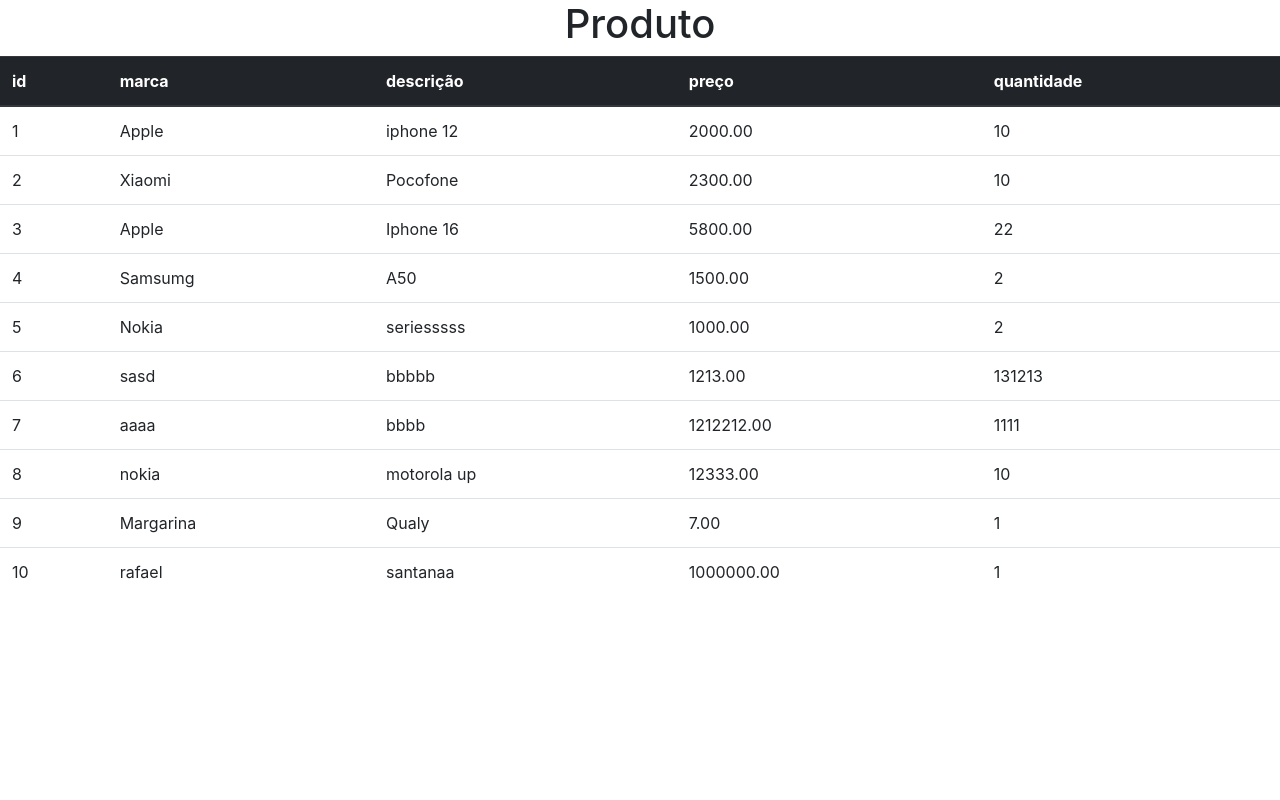
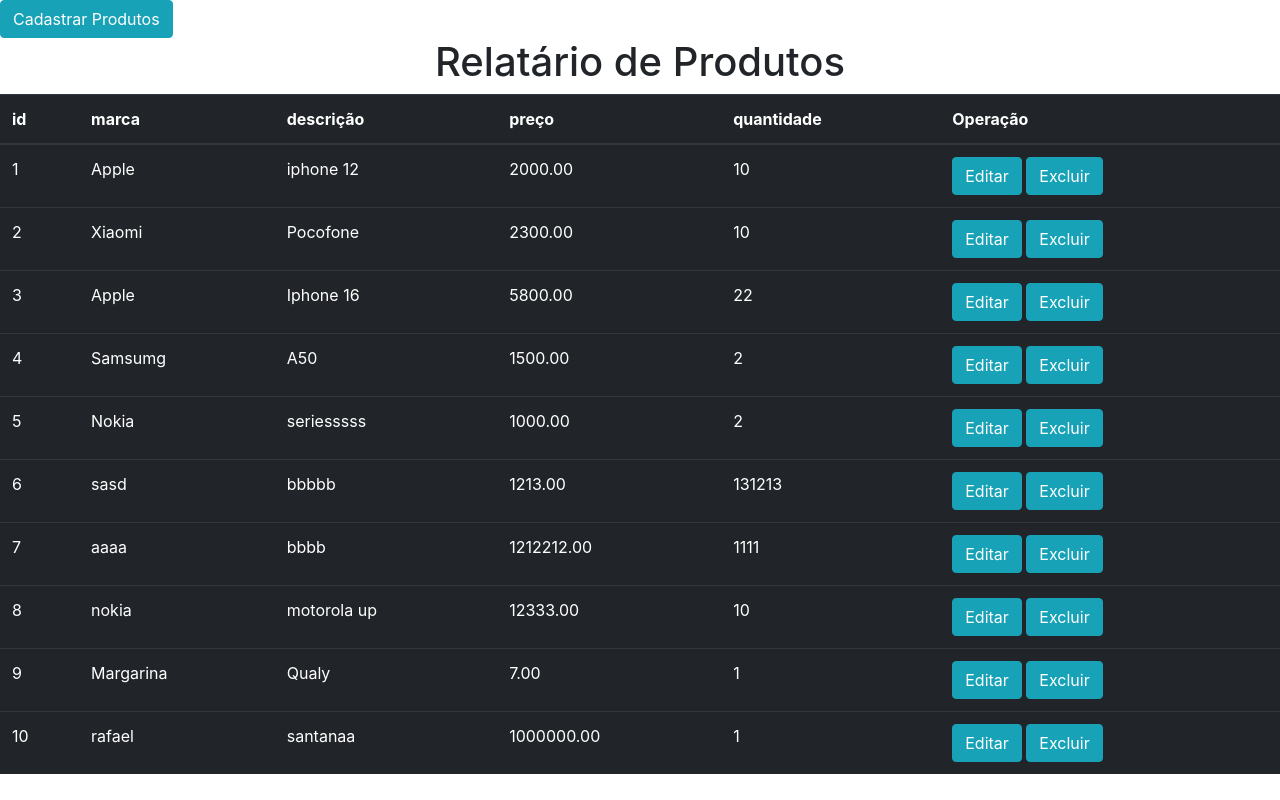
Before and after one commit to 2021Lincoln/Loja-celular, a Django app: page /produto/ in a window 1280 px wide. Run offline with Django 5.2, Linux system fonts and the light colour scheme; data comes from the database, SQL or seed files in the repository; both versions use the stored data as it was after the commit; some libraries are stand-ins or nearby versions.

Commit message:
Fi feito o arquivo de cadastro de produto e os butões de editar e excluir ainda estão imcompleto

```diff
--- a/cliente/urls.py
+++ b/cliente/urls.py
@@ -16,10 +16,12 @@
 """
 from django.contrib import admin
 from django.urls import path
-from .views import fcliente
+from .views import fcliente, fcadcliente, salvar
 
 
 urlpatterns = [
     path('admin/', admin.site.urls),
-    path('', fcliente)
+    path('', fcliente),
+    path('fcadcliente/', fcadcliente, name='fcadcliente'),
+    path('salvar/', salvar, name='salvar')
 ]
--- a/produto/templates/cad_produto.html
+++ b/produto/templates/cad_produto.html
@@ -8,36 +8,44 @@
     <!-- Bootstrap CSS -->
     <link rel="stylesheet" href="https://stackpath.bootstrapcdn.com/bootstrap/4.1.3/css/bootstrap.min.css" integrity="sha384-MCw98/SFnGE8fJT3GXwEOngsV7Zt27NXFoaoApmYm81iuXoPkFOJwJ8ERdknLPMO" crossorigin="anonymous">
 
-    <title>Produtos</title>
+    <title>cadastro de produto</title>
   </head>
   <body>
-    <h1 class="text-center">Produto</h1>
-    <table class="table">
-  <thead class="thead-dark">
-    <tr>
-       <th scope="col">id</th>
-      <th scope="col">marca</th>
-      <th scope="col">descrição</th>
-      <th scope="col">preço</th>
-      <th scope="col">quantidade</th>
-    </tr>
-  </thead>
-  <tbody>
-  {% for produto in produtos %}
-    <tr>
-      <td>{{produto.id}}</td>
-      <td>{{produto.marca}}</td>
-      <td>{{produto.descricao}}</td>
-      <td>{{produto.preco}}</td>
-      <td>{{produto.quantidade}}</td>
-    </tr>
-  {% endfor %}
-  </tbody>
-</table>
+    <div class="container">
+        <div class="row">
+            <div class="col-md-2"></div>
+            <div class="col-md-8">
+                <h1 class="text-center">Cadastro de Produto</h1>
+
+                <form method="post" action="{% url 'salvar' %}">
+                    <!-- no csrf_token é como se fosse uma proteção dos dados-->
+                  {% csrf_token %}
+
+                    <div class="form-group">
+                        <label for="marca">Marca</label>
+                        <input type="text" class="form-control" placeholder="Digite a marca" name="marca">
+                    </div>
+                     <div class="form-group">
+                        <label for="descricao">Descricao</label>
+                        <input type="text" class="form-control" placeholder="Digite a descrição" name="descricao">
+                    </div>
+                  <div class="form-group">
+                        <label for="preco">Preco</label>
+                        <input type="number" class="form-control" placeholder="Digite o preço" name="preco">
+                  </div>
+                  <div class="form-group">
+                        <label for="quantidade">Quantidade</label>
+                        <input type="number" class="form-control" placeholder="Digite a quantidade" name="quantidade">
+                  </div>
+                    <button type="submit" class="btn btn-primary">Enviar</button>
+                </form>
+            </div>
+            <div class="col-md-2"></div>
+        </div>
+    </div>
     <!-- JavaScript (Opcional) -->
     <!-- jQuery primeiro, depois Popper.js, depois Bootstrap JS -->
     <script src="https://code.jquery.com/jquery-3.3.1.slim.min.js" integrity="sha384-q8i/X+965DzO0rT7abK41JStQIAqVgRVzpbzo5smXKp4YfRvH+8abtTE1Pi6jizo" crossorigin="anonymous"></script>
     <script src="https://cdnjs.cloudflare.com/ajax/libs/popper.js/1.14.3/umd/popper.min.js" integrity="sha384-ZMP7rVo3mIykV+2+9J3UJ46jBk0WLaUAdn689aCwoqbBJiSnjAK/l8WvCWPIPm49" crossorigin="anonymous"></script>
     <script src="https://stackpath.bootstrapcdn.com/bootstrap/4.1.3/js/bootstrap.min.js" integrity="sha384-ChfqqxuZUCnJSK3+MXmPNIyE6ZbWh2IMqE241rYiqJxyMiZ6OW/JmZQ5stwEULTy" crossorigin="anonymous"></script>
   </body>
-</html>
--- /dev/null
+++ b/produto/templates/rel_produto.html
@@ -0,0 +1,51 @@
+<!DOCTYPE html>
+<html lang="pt-br">
+  <head>
+    <!-- Meta tags Obrigatórias -->
+    <meta charset="utf-8">
+    <meta name="viewport" content="width=device-width, initial-scale=1, shrink-to-fit=no">
+
+    <!-- Bootstrap CSS -->
+    <link rel="stylesheet" href="https://stackpath.bootstrapcdn.com/bootstrap/4.1.3/css/bootstrap.min.css" integrity="sha384-MCw98/SFnGE8fJT3GXwEOngsV7Zt27NXFoaoApmYm81iuXoPkFOJwJ8ERdknLPMO" crossorigin="anonymous">
+
+    <title>Relatorio</title>
+  </head>
+  <body>
+  <a href="{% url 'fcadproduto' %}"><button type="button" class="btn btn-info"> Cadastrar Produtos</button></a>
+    <h1 class="text-center">Relatário de Produtos</h1>
+    <table class="table table-dark">
+  <thead>
+    <tr>
+       <th scope="col">id</th>
+      <th scope="col">marca</th>
+      <th scope="col">descrição</th>
+      <th scope="col">preço</th>
+      <th scope="col">quantidade</th>
+      <th scope="col">Operação</th>
+    </tr>
+  </thead>
+  <tbody>
+  {% for produto in produtos%}
+    <tr>
+      <td>{{produto.id}}</td>
+      <td>{{produto.marca}}</td>
+      <td>{{produto.descricao}}</td>
+      <td>{{produto.preco}}</td>
+      <td>{{produto.quantidade}}</td>
+      <td>
+        <a href="{% url 'exibir' produto.id %}"><button type="button" class="btn btn-info">Editar</button></a>
+        <a href="{% url 'excluir' produto.id %}"><button type="button" class="btn btn-info">Excluir</button></a>
+
+
+      </td>
+    </tr>
+  {% endfor %}
+  </tbody>
+</table>
+    <!-- JavaScript (Opcional) -->
+    <!-- jQuery primeiro, depois Popper.js, depois Bootstrap JS -->
+    <script src="https://code.jquery.com/jquery-3.3.1.slim.min.js" integrity="sha384-q8i/X+965DzO0rT7abK41JStQIAqVgRVzpbzo5smXKp4YfRvH+8abtTE1Pi6jizo" crossorigin="anonymous"></script>
+    <script src="https://cdnjs.cloudflare.com/ajax/libs/popper.js/1.14.3/umd/popper.min.js" integrity="sha384-ZMP7rVo3mIykV+2+9J3UJ46jBk0WLaUAdn689aCwoqbBJiSnjAK/l8WvCWPIPm49" crossorigin="anonymous"></script>
+    <script src="https://stackpath.bootstrapcdn.com/bootstrap/4.1.3/js/bootstrap.min.js" integrity="sha384-ChfqqxuZUCnJSK3+MXmPNIyE6ZbWh2IMqE241rYiqJxyMiZ6OW/JmZQ5stwEULTy" crossorigin="anonymous"></script>
+  </body>
+</html>
--- a/produto/urls.py
+++ b/produto/urls.py
@@ -16,10 +16,12 @@
 """
 from django.contrib import admin
 from django.urls import path
-from .views import fproduto
+from .views import fproduto, fcadproduto, salvar
 
 
 urlpatterns = [
     path('admin/', admin.site.urls),
-    path('', fproduto)
+    path('', fproduto),
+    path('fcadproduto/', fcadproduto, name='fcadproduto'),
+    path('salvar/', salvar, name='salvar')
 ]
--- a/produto/views.py
+++ b/produto/views.py
@@ -1,6 +1,25 @@
-from django.shortcuts import render
+from django.shortcuts import render, redirect
 from .models import Produto
 # Create your views here.
 def fproduto(request):
     produtos = Produto.objects.all()
-    return render(request, "cad_produto.html", {"produtos": produtos})
+    return render(request, "rel_produto.html", {"produtos": produtos})
+
+def fcadproduto(request):
+        return render(request, "cad_produto.html")
+
+def salvar(request):
+    vmarca = request.POST.get("marca")
+    vdescricao = request.POST.get("descricao")
+    vpreco = request.POST.get("preco")
+    vquantidade = request.POST.get("quantidade")
+
+    if vmarca:
+        Produto.objects.create(marca=vmarca, descricao=vdescricao, preco=vpreco, quantidade=vquantidade)
+    return redirect(fproduto)
+
+def exibir(request, id):
+    produto = Produto.objects.get(id=id)
+
+def excluir(request, id):
+    produto = Produto.objects.get(id=id)
```
Also changed, not shown: cliente/templates/cad_cliente.html (+29 -23 lines), cliente/templates/rel_cliente.html (added, +42 -0 lines), cliente/views.py (+13 -2 lines), db.sqlite3.
